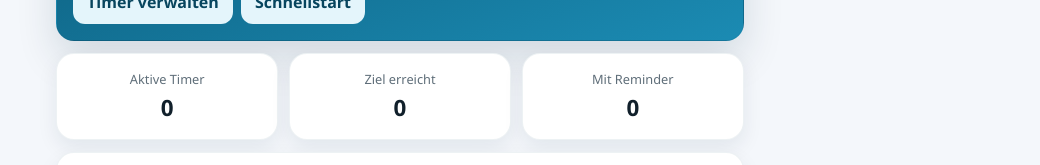
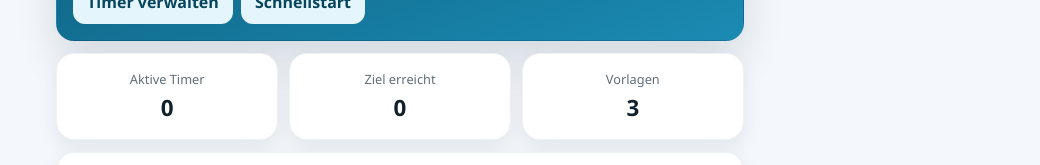
Before and after one commit to blaxcky/wasche-timer-app, a React (Vite) app: page / in a window 1280 px wide. Shown: the part 210-375 px from the top of the page, without its empty margins (240-1280 px from the left). Built offline with nearby package versions, Linux system fonts and the light colour scheme.

Commit message:
remove reminder

```diff
--- a/src/app/App.tsx
+++ b/src/app/App.tsx
@@ -57,23 +57,6 @@ function AndroidIcon({ icon }: { icon: string }): JSX.Element {
   }
 }
 
-function requestPermission(): Promise<NotificationPermission> {
-  if (!("Notification" in window)) return Promise.resolve("denied");
-  if (Notification.permission !== "default") return Promise.resolve(Notification.permission);
-  return Notification.requestPermission();
-}
-
-function maybeNotify(title: string, body: string): void {
-  if (!("Notification" in window)) return;
-  if (Notification.permission !== "granted") return;
-
-  try {
-    new Notification(title, { body });
-  } catch {
-    // Ignore browser-specific notification failures.
-  }
-}
-
 function triggerHaptics(enabled: boolean): void {
   if (!enabled) return;
   if (!("vibrate" in navigator)) return;
@@ -84,8 +67,6 @@ interface EditDraft {
   id: string;
   name: string;
   startAtInput: string;
-  reminderEnabled: boolean;
-  reminderOffsetsInput: string;
 }
 
 function AppContent(): JSX.Element {
@@ -98,18 +79,9 @@ function AppContent(): JSX.Element {
   const [editDraft, setEditDraft] = useState<EditDraft | null>(null);
   const [newTemplateName, setNewTemplateName] = useState("");
   const [newTemplateEmoji, setNewTemplateEmoji] = useState("🧺");
-  const [newTemplateReminders, setNewTemplateReminders] = useState("1440,360,60");
-  const [defaultReminderInput, setDefaultReminderInput] = useState(state.settings.defaultReminderOffsetsMin.join(","));
   const [defaultPresetInput, setDefaultPresetInput] = useState(state.settings.defaultWashingPresetsMin.join(","));
   const [installPrompt, setInstallPrompt] = useState<BeforeInstallPromptEvent | null>(null);
-  const [notificationPermission, setNotificationPermission] = useState<NotificationPermission>(
-    "Notification" in window ? Notification.permission : "denied"
-  );
   const washingDoneRef = useRef(false);
-
-  useEffect(() => {
-    setDefaultReminderInput(state.settings.defaultReminderOffsetsMin.join(","));
-  }, [state.settings.defaultReminderOffsetsMin]);
 
   useEffect(() => {
     setDefaultPresetInput(state.settings.defaultWashingPresetsMin.join(","));
@@ -138,7 +110,7 @@ function AppContent(): JSX.Element {
 
   const activeCount = state.timers.filter((timer) => timer.status === "active").length;
   const doneCount = state.timers.filter((timer) => elapsedSeconds(timer.startAt, now) >= timer.targetDurationSec).length;
-  const reminderCount = state.timers.filter((timer) => timer.reminderEnabled).length;
+  const templateCount = state.templates.length;
   const avgElapsed =
     state.timers.length === 0
       ? 0
@@ -155,24 +127,7 @@ function AppContent(): JSX.Element {
   const isWashingDone = state.washingMachine.active && washingEndDate !== null && now.getTime() >= washingEndDate.getTime();
 
   useEffect(() => {
-    for (const timer of state.timers) {
-      if (!timer.reminderEnabled || timer.status !== "active") continue;
-
-      const targetTimeMs = new Date(timer.startAt).getTime() + timer.targetDurationSec * 1000;
-      const dueOffset = timer.reminderOffsetsMin
-        .filter((offset) => !timer.notifiedOffsetsMin.includes(offset))
-        .sort((a, b) => a - b)
-        .find((offset) => now.getTime() >= targetTimeMs - offset * 60 * 1000);
-
-      if (dueOffset === undefined) continue;
-
-      maybeNotify("Wäsche-Timer", `${timer.name}: noch ${formatDuration(dueOffset * 60, false)} bis Ziel.`);
-      triggerHaptics(state.settings.hapticsEnabled);
-      dispatch({ type: "MARK_REMINDER_SENT", payload: { id: timer.id, offsetMin: dueOffset } });
-    }
-
     if (isWashingDone && !washingDoneRef.current) {
-      maybeNotify("Waschmaschine fertig", "Dein Waschgang ist fertig und bereit zum Aufhängen.");
       triggerHaptics(state.settings.hapticsEnabled);
       washingDoneRef.current = true;
     }
@@ -180,7 +135,7 @@ function AppContent(): JSX.Element {
     if (!isWashingDone) {
       washingDoneRef.current = false;
     }
-  }, [dispatch, isWashingDone, now, state.settings.hapticsEnabled, state.timers]);
+  }, [isWashingDone, state.settings.hapticsEnabled]);
 
   const confirmAction = (text: string): boolean => {
     if (!state.settings.confirmationsEnabled) return true;
@@ -209,16 +164,12 @@ function AppContent(): JSX.Element {
     setEditDraft({
       id: timer.id,
       name: timer.name,
-      startAtInput: toDatetimeLocalInput(timer.startAt),
-      reminderEnabled: timer.reminderEnabled,
-      reminderOffsetsInput: timer.reminderOffsetsMin.join(",")
+      startAtInput: toDatetimeLocalInput(timer.startAt)
     });
   };
 
   const saveEditor = (): void => {
     if (!editDraft) return;
-
-    const offsets = parseMinutesInput(editDraft.reminderOffsetsInput);
     let startAtIso: string;
 
     try {
@@ -234,15 +185,6 @@ function AppContent(): JSX.Element {
         id: editDraft.id,
         name: editDraft.name,
         startAt: startAtIso
-      }
-    });
-
-    dispatch({
-      type: "SET_TIMER_REMINDERS",
-      payload: {
-        id: editDraft.id,
-        enabled: editDraft.reminderEnabled,
-        offsets: offsets.length > 0 ? offsets : state.settings.defaultReminderOffsetsMin
       }
     });
 
@@ -265,11 +207,6 @@ function AppContent(): JSX.Element {
   const stopWashingMachine = (): void => {
     if (!confirmAction("Waschmaschinen-Timer stoppen?")) return;
     dispatch({ type: "STOP_WASHING_MACHINE" });
-  };
-
-  const askNotificationPermission = async (): Promise<void> => {
-    const permission = await requestPermission();
-    setNotificationPermission(permission);
   };
 
   const exportBackup = async (): Promise<void> => {
@@ -355,9 +292,8 @@ function AppContent(): JSX.Element {
   };
 
   const addTemplate = (): void => {
-    const reminders = parseMinutesInput(newTemplateReminders);
-    if (newTemplateName.trim().length === 0 || reminders.length === 0) {
-      window.alert("Vorlage braucht Namen und mindestens einen Reminder-Wert.");
+    if (newTemplateName.trim().length === 0) {
+      window.alert("Vorlage braucht einen Namen.");
       return;
     }
 
@@ -365,26 +301,23 @@ function AppContent(): JSX.Element {
       type: "ADD_TEMPLATE",
       payload: {
         name: newTemplateName,
-        emoji: newTemplateEmoji,
-        reminders
+        emoji: newTemplateEmoji
       }
     });
     setNewTemplateName("");
   };
 
   const applyDefaults = (): void => {
-    const reminders = parseMinutesInput(defaultReminderInput);
     const presets = parseMinutesInput(defaultPresetInput).sort((a, b) => a - b);
 
-    if (reminders.length === 0 || presets.length === 0) {
-      window.alert("Bitte gültige Minutenlisten eingeben.");
+    if (presets.length === 0) {
+      window.alert("Bitte gültige Minutenliste eingeben.");
       return;
     }
 
     dispatch({
       type: "UPDATE_SETTINGS",
       payload: {
-        defaultReminderOffsetsMin: reminders,
         defaultWashingPresetsMin: presets
       }
     });
@@ -453,8 +386,8 @@ function AppContent(): JSX.Element {
                 <strong>{doneCount}</strong>
               </article>
               <article className="card kpi-card">
-                <p>Mit Reminder</p>
-                <strong>{reminderCount}</strong>
+                <p>Vorlagen</p>
+                <strong>{templateCount}</strong>
               </article>
             </div>
 
@@ -559,7 +492,7 @@ function AppContent(): JSX.Element {
                       </div>
 
                       <div className="timer-meta">
-                        <span>Reminder: {timer.reminderEnabled ? timer.reminderOffsetsMin.join(",") + " Min" : "Aus"}</span>
+                        <span>Ziel: 3 Tage</span>
                         <span>{progress}%</span>
                       </div>
 
@@ -589,7 +522,7 @@ function AppContent(): JSX.Element {
 
             <article className="card">
               <div className="section-head">
-                <h3>Reminder und Haptik</h3>
+                <h3>App-Einstellungen</h3>
               </div>
               <label className="switch-row">
                 <span>Haptisches Feedback</span>
@@ -616,24 +549,12 @@ function AppContent(): JSX.Element {
               <div className="inline-form">
                 <input
                   type="text"
-                  value={defaultReminderInput}
-                  onChange={(event) => setDefaultReminderInput(event.target.value)}
-                  placeholder="1440,360,60"
-                />
-                <input
-                  type="text"
                   value={defaultPresetInput}
                   onChange={(event) => setDefaultPresetInput(event.target.value)}
                   placeholder="60,90,120,170"
                 />
                 <button className="btn btn-primary" onClick={applyDefaults}>Defaults setzen</button>
               </div>
-
-              <div className="section-head compact">
-                <h4>Benachrichtigungen</h4>
-                <span className="muted">Status: {notificationPermission}</span>
-              </div>
-              <button className="btn btn-tonal" onClick={askNotificationPermission}>Berechtigung anfragen</button>
             </article>
 
             <article className="card">
@@ -654,13 +575,7 @@ function AppContent(): JSX.Element {
                   placeholder="Name"
                 />
               </div>
-              <div className="inline-form">
-                <input
-                  type="text"
-                  value={newTemplateReminders}
-                  onChange={(event) => setNewTemplateReminders(event.target.value)}
-                  placeholder="Reminder in Min, z.B. 1440,360,60"
-                />
+              <div className="quick-actions">
                 <button className="btn btn-primary" onClick={addTemplate}>Vorlage speichern</button>
               </div>
             </article>
@@ -726,20 +641,6 @@ function AppContent(): JSX.Element {
                 value={editDraft.startAtInput}
                 onChange={(event) => setEditDraft({ ...editDraft, startAtInput: event.target.value })}
               />
-              <label className="switch-row">
-                <span>Reminder aktiv</span>
-                <input
-                  type="checkbox"
-                  checked={editDraft.reminderEnabled}
-                  onChange={(event) => setEditDraft({ ...editDraft, reminderEnabled: event.target.checked })}
-                />
-              </label>
-              <input
-                type="text"
-                value={editDraft.reminderOffsetsInput}
-                onChange={(event) => setEditDraft({ ...editDraft, reminderOffsetsInput: event.target.value })}
-                placeholder="Reminder-Minuten, z.B. 1440,360,60"
-              />
               <div className="quick-actions">
                 <button className="btn btn-tonal" onClick={() => setEditDraft(null)}>Abbrechen</button>
                 <button className="btn btn-primary" onClick={saveEditor}>Speichern</button>
--- a/src/app/state.tsx
+++ b/src/app/state.tsx
@@ -9,15 +9,13 @@ type Action =
   | { type: "UPDATE_TIMER"; payload: { id: string; name: string; startAt: string } }
   | { type: "DELETE_TIMER"; payload: { id: string; archiveReason?: HistoryEntry["reason"] } }
   | { type: "SET_TIMER_STATUS"; payload: { id: string; status: LaundryTimer["status"] } }
-  | { type: "SET_TIMER_REMINDERS"; payload: { id: string; enabled: boolean; offsets: number[] } }
-  | { type: "MARK_REMINDER_SENT"; payload: { id: string; offsetMin: number } }
   | { type: "START_WASHING_MACHINE"; payload: { minutes: number } }
   | { type: "STOP_WASHING_MACHINE" }
   | { type: "UPDATE_SETTINGS"; payload: Partial<AppStateV2["settings"]> }
   | { type: "REPLACE_STATE"; payload: AppStateV2 }
   | { type: "ARCHIVE_TIMER"; payload: { id: string; reason: HistoryEntry["reason"] } }
   | { type: "RESTORE_HISTORY"; payload: { historyId: string } }
-  | { type: "ADD_TEMPLATE"; payload: { name: string; emoji: string; reminders: number[]; targetDurationSec?: number } };
+  | { type: "ADD_TEMPLATE"; payload: { name: string; emoji: string; targetDurationSec?: number } };
 
 function reducer(state: AppStateV2, action: Action): AppStateV2 {
   switch (action.type) {
@@ -32,9 +30,6 @@ function reducer(state: AppStateV2, action: Action): AppStateV2 {
         name: trimmed,
         startAt: new Date().toISOString(),
         targetDurationSec: template?.targetDurationSec ?? DEFAULT_TARGET_DURATION_SEC,
-        reminderEnabled: true,
-        reminderOffsetsMin: template?.reminderOffsetsMin ?? state.settings.defaultReminderOffsetsMin,
-        notifiedOffsetsMin: [],
         status: "active"
       };
 
@@ -50,8 +45,7 @@ function reducer(state: AppStateV2, action: Action): AppStateV2 {
           return {
             ...timer,
             name: name.trim() || timer.name,
-            startAt: new Date(startAt).toISOString(),
-            notifiedOffsetsMin: []
+            startAt: new Date(startAt).toISOString()
           };
         })
       };
@@ -109,41 +103,6 @@ function reducer(state: AppStateV2, action: Action): AppStateV2 {
       };
     }
 
-    case "SET_TIMER_REMINDERS": {
-      const offsets = action.payload.offsets
-        .map((value) => Math.floor(value))
-        .filter((value) => Number.isFinite(value) && value > 0)
-        .sort((a, b) => b - a);
-
-      return {
-        ...state,
-        timers: state.timers.map((timer) => {
-          if (timer.id !== action.payload.id) return timer;
-
-          return {
-            ...timer,
-            reminderEnabled: action.payload.enabled,
-            reminderOffsetsMin: offsets.length > 0 ? Array.from(new Set(offsets)) : timer.reminderOffsetsMin
-          };
-        })
-      };
-    }
-
-    case "MARK_REMINDER_SENT": {
-      return {
-        ...state,
-        timers: state.timers.map((timer) => {
-          if (timer.id !== action.payload.id) return timer;
-          if (timer.notifiedOffsetsMin.includes(action.payload.offsetMin)) return timer;
-
-          return {
-            ...timer,
-            notifiedOffsetsMin: [...timer.notifiedOffsetsMin, action.payload.offsetMin]
-          };
-        })
-      };
-    }
-
     case "START_WASHING_MACHINE": {
       const mins = Math.max(1, Math.floor(action.payload.minutes));
       const endAt = new Date(Date.now() + mins * 60 * 1000).toISOString();
@@ -179,13 +138,6 @@ function reducer(state: AppStateV2, action: Action): AppStateV2 {
         ...state,
         settings: {
           ...merged,
-          defaultReminderOffsetsMin: Array.from(
-            new Set(
-              merged.defaultReminderOffsetsMin
-                .map((value) => Math.floor(value))
-                .filter((value) => value > 0)
-            )
-          ).sort((a, b) => b - a),
           defaultWashingPresetsMin: Array.from(
             new Set(
               merged.defaultWashingPresetsMin
@@ -208,8 +160,7 @@ function reducer(state: AppStateV2, action: Action): AppStateV2 {
       const restored: LaundryTimer = {
         ...entry.timerSnapshot,
         id: createId("timer"),
-        status: "active",
-        notifiedOffsetsMin: []
+        status: "active"
       };
 
       return {
@@ -223,21 +174,11 @@ function reducer(state: AppStateV2, action: Action): AppStateV2 {
       const trimmed = action.payload.name.trim();
       if (!trimmed) return state;
 
-      const reminders = action.payload.reminders
-        .map((value) => Math.floor(value))
-        .filter((value) => value > 0)
-        .sort((a, b) => b - a);
-
-      if (reminders.length === 0) {
-        return state;
-      }
-
       const template: LaundryTemplate = {
         id: createId("tpl"),
         name: trimmed,
         emoji: action.payload.emoji || "🧺",
-        targetDurationSec: action.payload.targetDurationSec ?? DEFAULT_TARGET_DURATION_SEC,
-        reminderOffsetsMin: reminders
+        targetDurationSec: action.payload.targetDurationSec ?? DEFAULT_TARGET_DURATION_SEC
       };
 
       return {
--- a/src/shared/storage/migrations.ts
+++ b/src/shared/storage/migrations.ts
@@ -1,4 +1,4 @@
-import { createDefaultState, DEFAULT_SETTINGS, DEFAULT_TARGET_DURATION_SEC, DEFAULT_TEMPLATES } from "../lib/defaults";
+import { createDefaultState, DEFAULT_TARGET_DURATION_SEC, DEFAULT_TEMPLATES } from "../lib/defaults";
 import { createId } from "../lib/id";
 import {
   AppStateV2,
@@ -46,9 +46,6 @@ export function migrateLegacyStorage(storage: Storage, nowIso = new Date().toISO
     name: timer.name,
     startAt: new Date(timer.startTime).toISOString(),
     targetDurationSec: DEFAULT_TARGET_DURATION_SEC,
-    reminderEnabled: true,
-    reminderOffsetsMin: DEFAULT_SETTINGS.defaultReminderOffsetsMin,
-    notifiedOffsetsMin: [],
     status: "active"
   }));
 
--- a/src/shared/storage/repository.ts
+++ b/src/shared/storage/repository.ts
@@ -11,17 +11,6 @@ import {
   LaundryTimer,
   TimerStatus
 } from "../types/models";
-
-function sanitizeOffsets(offsets: unknown, fallback: number[]): number[] {
-  if (!Array.isArray(offsets)) return fallback;
-
-  const cleaned = offsets
-    .map((value) => Number(value))
-    .filter((value) => Number.isFinite(value) && value > 0)
-    .map((value) => Math.floor(value));
-
-  return cleaned.length > 0 ? Array.from(new Set(cleaned)).sort((a, b) => b - a) : fallback;
-}
 
 function sanitizePresetMinutes(offsets: unknown, fallback: number[]): number[] {
   if (!Array.isArray(offsets)) return fallback;
@@ -38,7 +27,7 @@ function sanitizeStatus(status: unknown): TimerStatus {
   return status === "done" ? "done" : "active";
 }
 
-function sanitizeTimer(input: unknown, fallbackOffsets: number[]): LaundryTimer | null {
+function sanitizeTimer(input: unknown): LaundryTimer | null {
   if (!input || typeof input !== "object") return null;
 
   const item = input as Partial<LaundryTimer>;
@@ -54,9 +43,6 @@ function sanitizeTimer(input: unknown, fallbackOffsets: number[]): LaundryTimer
     name: item.name.trim() || "Unbenannt",
     startAt: startAt.toISOString(),
     targetDurationSec: Number.isFinite(targetDurationSec) && targetDurationSec > 0 ? Math.floor(targetDurationSec) : 259200,
-    reminderEnabled: item.reminderEnabled !== false,
-    reminderOffsetsMin: sanitizeOffsets(item.reminderOffsetsMin, fallbackOffsets),
-    notifiedOffsetsMin: sanitizeOffsets(item.notifiedOffsetsMin, []),
     status: sanitizeStatus(item.status)
   };
 }
@@ -72,19 +58,18 @@ function sanitizeTemplate(input: unknown): LaundryTemplate | null {
     id: typeof item.id === "string" ? item.id : createId("tpl"),
     name: item.name.trim() || "Vorlage",
     emoji: typeof item.emoji === "string" ? item.emoji : "🧺",
-    targetDurationSec: Number.isFinite(targetDurationSec) && targetDurationSec > 0 ? Math.floor(targetDurationSec) : 259200,
-    reminderOffsetsMin: sanitizeOffsets(item.reminderOffsetsMin, DEFAULT_SETTINGS.defaultReminderOffsetsMin)
+    targetDurationSec: Number.isFinite(targetDurationSec) && targetDurationSec > 0 ? Math.floor(targetDurationSec) : 259200
   };
 }
 
-function sanitizeHistory(input: unknown, fallbackOffsets: number[]): HistoryEntry[] {
+function sanitizeHistory(input: unknown): HistoryEntry[] {
   if (!Array.isArray(input)) return [];
 
   return input
     .map((entry) => {
       if (!entry || typeof entry !== "object") return null;
       const candidate = entry as Partial<HistoryEntry>;
-      const timerSnapshot = sanitizeTimer(candidate.timerSnapshot, fallbackOffsets);
+      const timerSnapshot = sanitizeTimer(candidate.timerSnapshot);
       if (!timerSnapshot) return null;
       const archivedAt = new Date(candidate.archivedAt ?? "");
       if (Number.isNaN(archivedAt.getTime())) return null;
@@ -106,20 +91,19 @@ export function sanitizeState(input: unknown): AppStateV2 {
   if (!input || typeof input !== "object") return fallback;
 
   const data = input as Partial<AppStateV2>;
-  const defaultOffsets = sanitizeOffsets(data.settings?.defaultReminderOffsetsMin, DEFAULT_SETTINGS.defaultReminderOffsetsMin);
 
   const templates = Array.isArray(data.templates)
     ? data.templates.map((item) => sanitizeTemplate(item)).filter((item): item is LaundryTemplate => Boolean(item))
     : [];
 
   const timers = Array.isArray(data.timers)
-    ? data.timers.map((item) => sanitizeTimer(item, defaultOffsets)).filter((item): item is LaundryTimer => Boolean(item))
+    ? data.timers.map((item) => sanitizeTimer(item)).filter((item): item is LaundryTimer => Boolean(item))
     : [];
 
   const state: AppStateV2 = {
     schemaVersion: APP_SCHEMA_VERSION,
     timers,
-    history: sanitizeHistory(data.history, defaultOffsets),
+    history: sanitizeHistory(data.history),
     templates: templates.length > 0 ? templates : DEFAULT_TEMPLATES,
     washingMachine: {
       active: data.washingMachine?.active === true,
@@ -132,7 +116,6 @@ export function sanitizeState(input: unknown): AppStateV2 {
       locale: "de-DE",
       hapticsEnabled: data.settings?.hapticsEnabled !== false,
       confirmationsEnabled: data.settings?.confirmationsEnabled !== false,
-      defaultReminderOffsetsMin: defaultOffsets,
       defaultWashingPresetsMin: sanitizePresetMinutes(
         data.settings?.defaultWashingPresetsMin,
         DEFAULT_SETTINGS.defaultWashingPresetsMin
@@ -209,9 +192,6 @@ export function parseBackupPayload(raw: string): AppStateV2 {
         name: item.name,
         startAt: parsedDate.toISOString(),
         targetDurationSec: 259200,
-        reminderEnabled: true,
-        reminderOffsetsMin: DEFAULT_SETTINGS.defaultReminderOffsetsMin,
-        notifiedOffsetsMin: [],
         status: "active"
       });
     }
--- a/src/shared/types/models.ts
+++ b/src/shared/types/models.ts
@@ -12,7 +12,6 @@ export interface LaundryTemplate {
   name: string;
   emoji: string;
   targetDurationSec: number;
-  reminderOffsetsMin: number[];
 }
 
 export interface LaundryTimer {
@@ -20,9 +19,6 @@ export interface LaundryTimer {
   name: string;
   startAt: string;
   targetDurationSec: number;
-  reminderEnabled: boolean;
-  reminderOffsetsMin: number[];
-  notifiedOffsetsMin: number[];
   status: TimerStatus;
 }
 
@@ -43,7 +39,6 @@ export interface AppSettings {
   locale: "de-DE";
   hapticsEnabled: boolean;
   confirmationsEnabled: boolean;
-  defaultReminderOffsetsMin: number[];
   defaultWashingPresetsMin: number[];
 }
 
```
Also changed, not shown: src/shared/lib/defaults.ts (+3 -7 lines), 1 other file (tests, documents, lock files or other folders).
